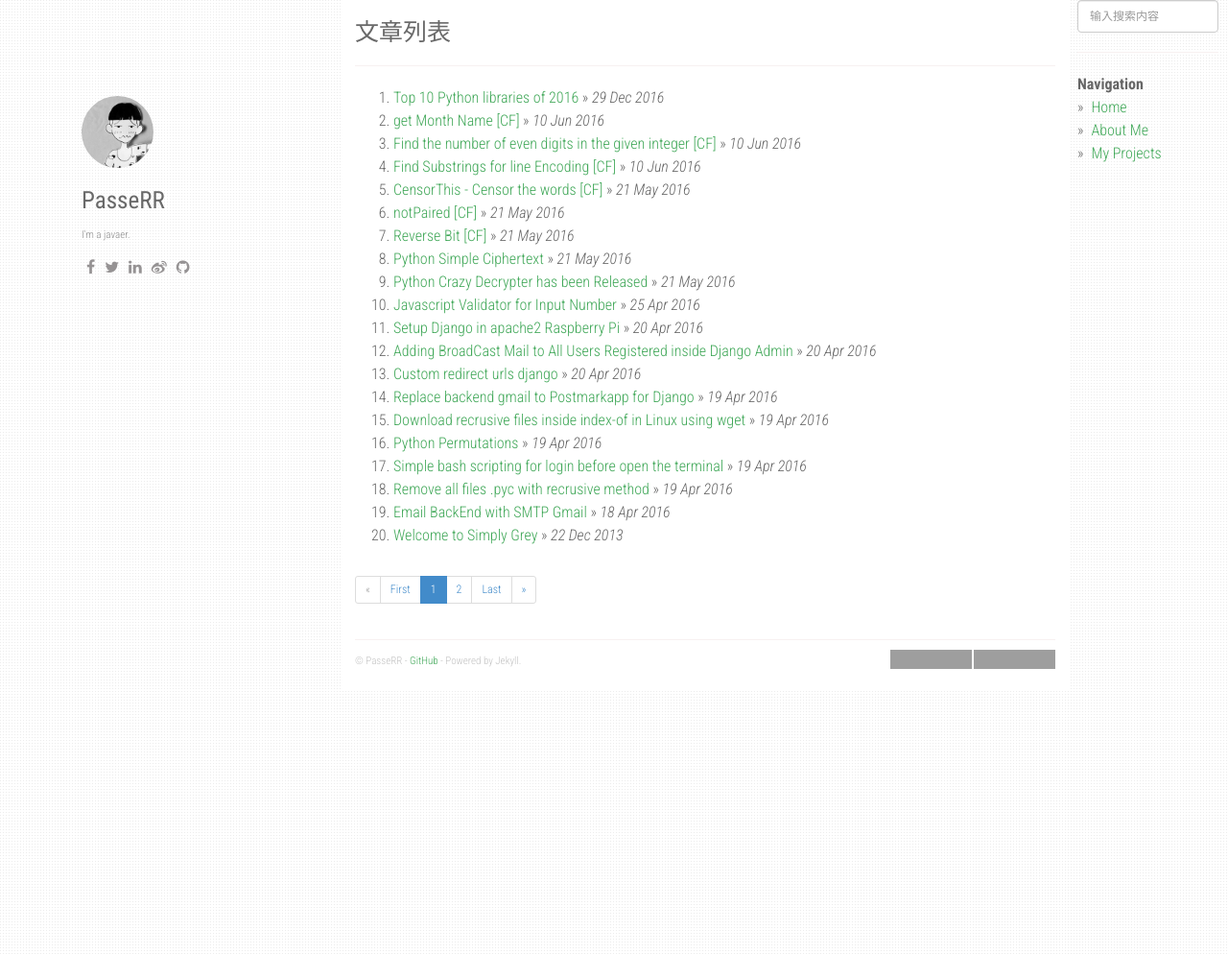
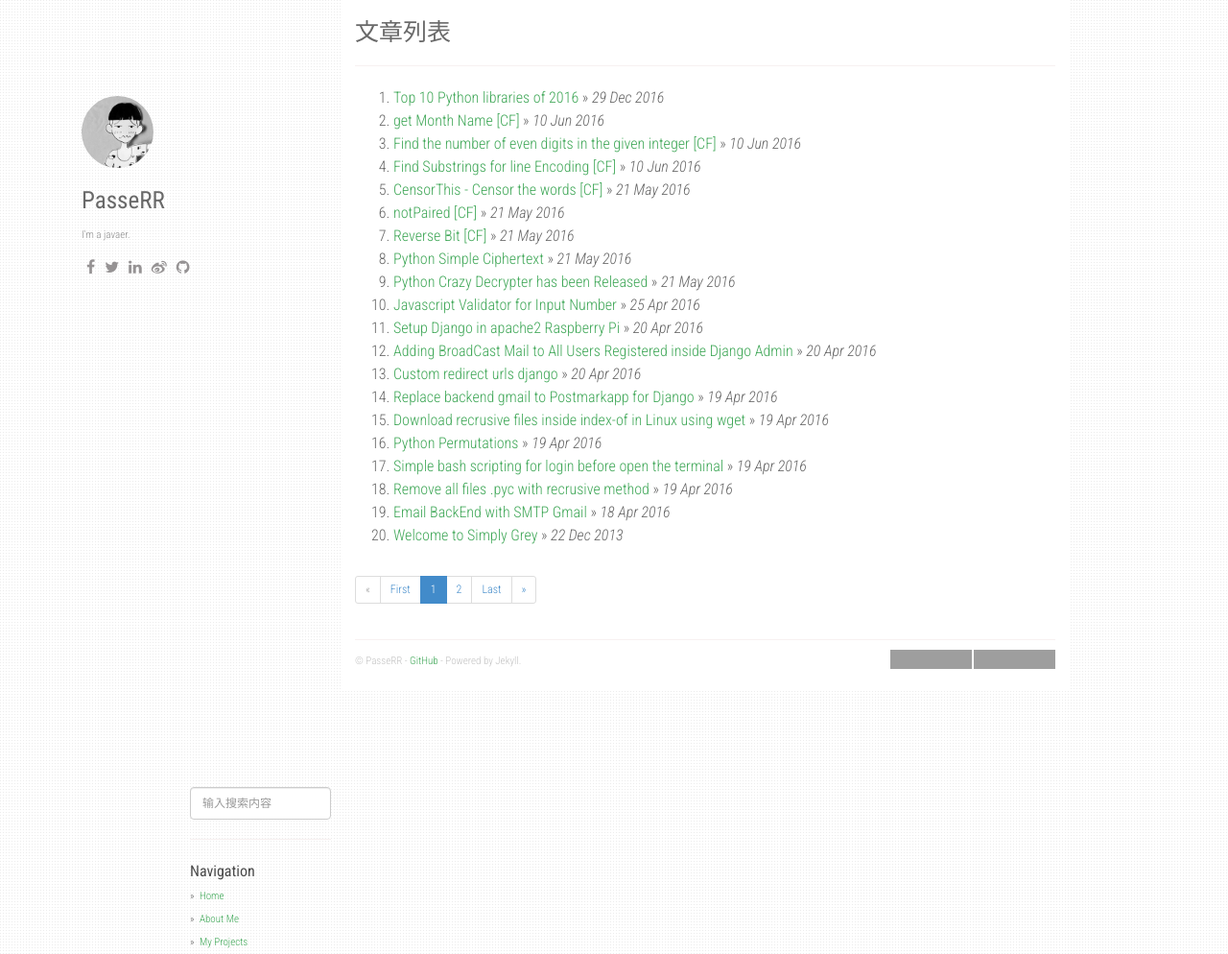
Before and after one commit to PasseRR/passerr.github.io, a Jekyll site: the page built from index.html, in a window 1280 px wide. Shown: the whole page at 96% size. Built offline with Jekyll 4.4.1, drawn with Linux system fonts in a browser that asks for light colours; nearby versions of some CDN libraries; the list of posts is cut into pages by our own code; grey boxes are pictures that could not be loaded.

Commit message:
modify settings

```diff
--- a/_layouts/default.html
+++ b/_layouts/default.html
@@ -144,6 +144,7 @@ layout: compress
           </div>
         </footer>
       </div>
+    <div class="col-sm-3">
       <div class="right-condition">
          <div class="search" id="js-search">
             <input type="text" placeholder="输入搜索内容" class="form-control" id="js-search__input">
@@ -158,6 +159,7 @@ layout: compress
             {% endfor %}
           </ul>
       </div>
+    </div>
       <!-- end /.col-sm-8 -->
     </div>
     <!-- end /.container -->
```
